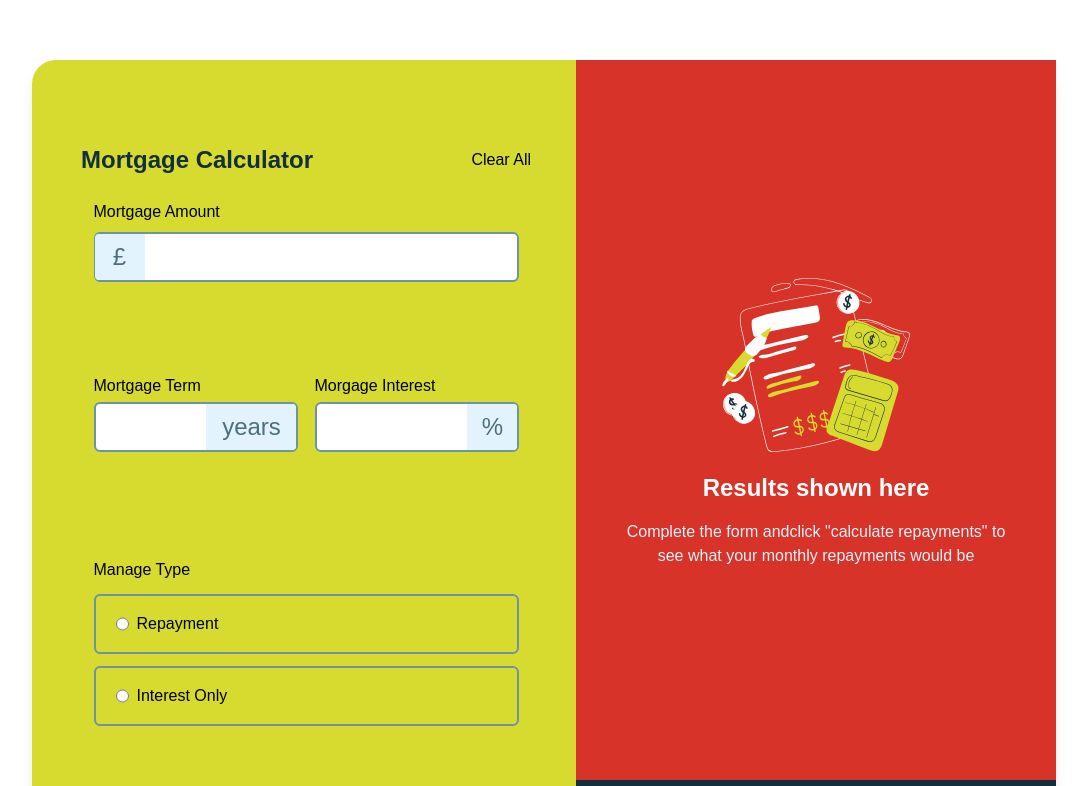
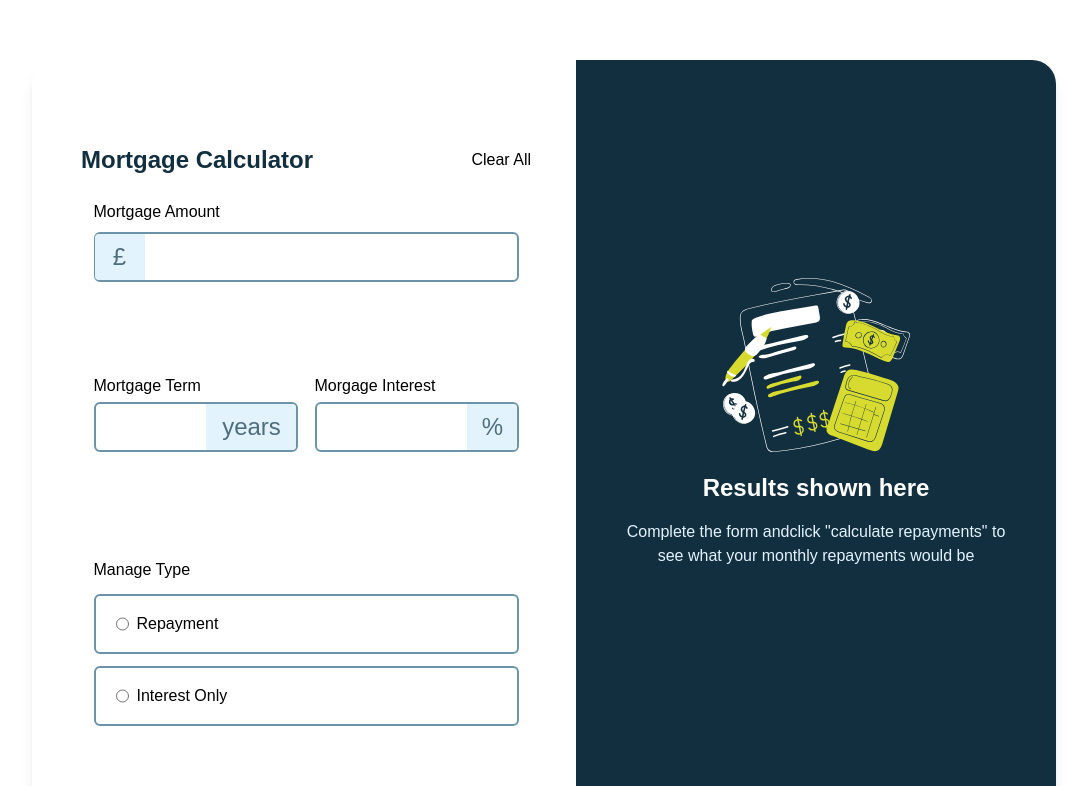
Before and after one commit to Maobugichi/mortgage, a React (Vite) app: page / in a window 1280 px wide. Shown: the top 786 px of the page, without its empty margins (96-1183 px from the left). Built offline with nearby package versions, Linux system fonts and the light colour scheme.

Commit message:
second commit

```diff
--- a/src/components/Main.jsx
+++ b/src/components/Main.jsx
@@ -24,8 +24,8 @@ export default function Main() {
   }
 
   return(
-    <main className="overflow-x-hidden font-custom-font lg:h-[130vh] h-[200vh]   bg-green-300 lg:grid lg:items-center">
-      <section className="bg-lime shadow-lg lg:w-[80%]  lg:mx-auto lg:pl-6 lg:h-auto lg:min-h-[110vh] h-auto min-h-[140vh]   lg:rounded-3xl justify-between flex lg:flex-row flex-col w-full  items-center">
+    <main className="overflow-x-hidden font-custom-font lg:h-[130vh] h-[230vh]   bg-green-300 lg:grid lg:items-center">
+      <section className=" shadow-lg lg:w-[80%]  lg:mx-auto lg:pl-6 lg:h-auto lg:min-h-[110vh] h-auto min-h-[140vh]   lg:rounded-3xl justify-between flex lg:flex-row flex-col w-full  items-center">
         <div className="h-auto   lg:min-h-[100vh]   lg:w-1/2 w-full">
          <div className="h-[80px] flex w-[90%] lg-h-[85%] mx-auto justify-between items-center">
            <h1 className="text-2xl text-slate-900 font-semibold">Mortgage Calculator</h1>
--- a/src/components/Results.jsx
+++ b/src/components/Results.jsx
@@ -30,7 +30,7 @@ export default function Result({result,isMortgage,isRepaid}) {
         </div>
 
         :
-        <div className="h-[390px] bg-red lg:h-[90vh]  flex flex-col items-center justify-center">
+        <div className="h-[390px]  lg:h-[90vh]  flex flex-col items-center justify-center">
         <img className="lg:h-[200px] h-[180px]" src={empty} alt="empty illustration" />
         <h2 className="text-2xl text-center text-white font-semibold lg:mb-4">Results shown here</h2>
         <p className="w-[80%] text-slate-100 text-center mx-auto">Complete the form andclick "calculate repayments" to see what your monthly repayments would be</p>
```
